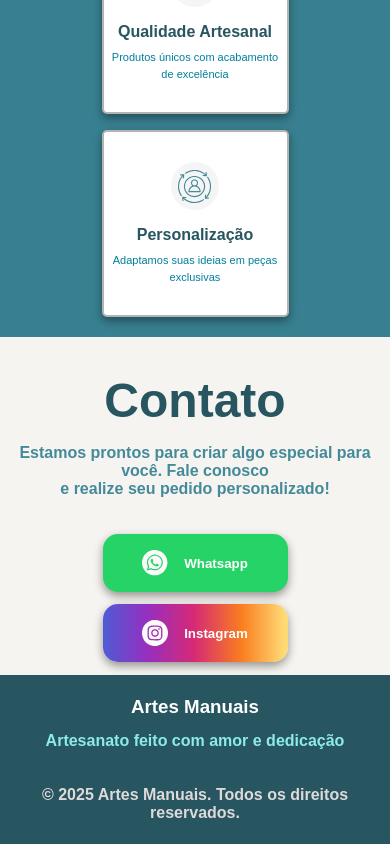
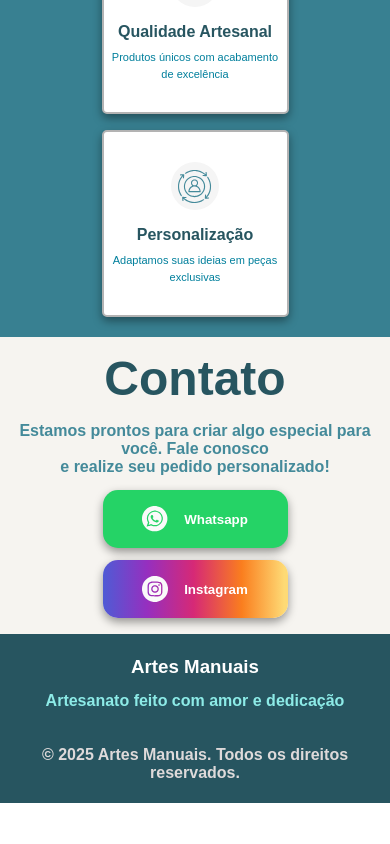
Before and after one commit to Leonardo-44/landingPage-artesManuais, a React (Vite) app: page / in a window 390 px wide. Shown: the part 3002-3846 px from the top of the page. After the commit the page ends 3805 px from the top, so only its background shows below. Built offline with nearby package versions, Linux system fonts and the light colour scheme.

Commit message:
tertiary commit

```diff
--- a/src/components/About.css
+++ b/src/components/About.css
@@ -1,7 +1,4 @@
-.about {
-  width: 100%;
-  height: 60vh;
-}
+
 
 .size-12px {
   font-size: 12px;
@@ -50,7 +47,6 @@
 /* Mobile First - Estilos base para mobile */
 .about {
   height: auto;
-  min-height: 100vh;
   padding: 20px;
 }
 
--- a/src/components/Contact.css
+++ b/src/components/Contact.css
@@ -41,8 +41,12 @@
 
 @media screen and (max-width: 690px){
 
+    .contact .paddingH2{
+        padding: 14px 0;
+    }
+
     .contact{
-        height: 40vh;
+        height: auto;
     }
 
     .contact p{
@@ -53,5 +57,8 @@
         flex-direction: column;
         gap: 12px;
         justify-content: center;
+        padding: 0 0 16px 0;
     }
+
+
 }
```
